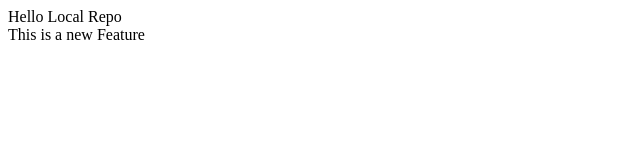
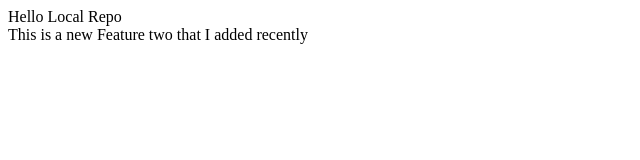
Before and after one commit to SagarAdhikari19/LocalRepopuja-, a plain HTML site: page index.html in a window 1280 px wide. Shown: the whole page, without its empty margins (0-640 px from the left). Drawn offline with Linux system fonts and the light colour scheme.

Commit message:
modified f2

```diff
--- a/index.html
+++ b/index.html
@@ -1,2 +1,2 @@
 <p>Hello Local Repo<br>
-This is a new Feature</p>
+This is a new Feature two that I added recently</p>
```
